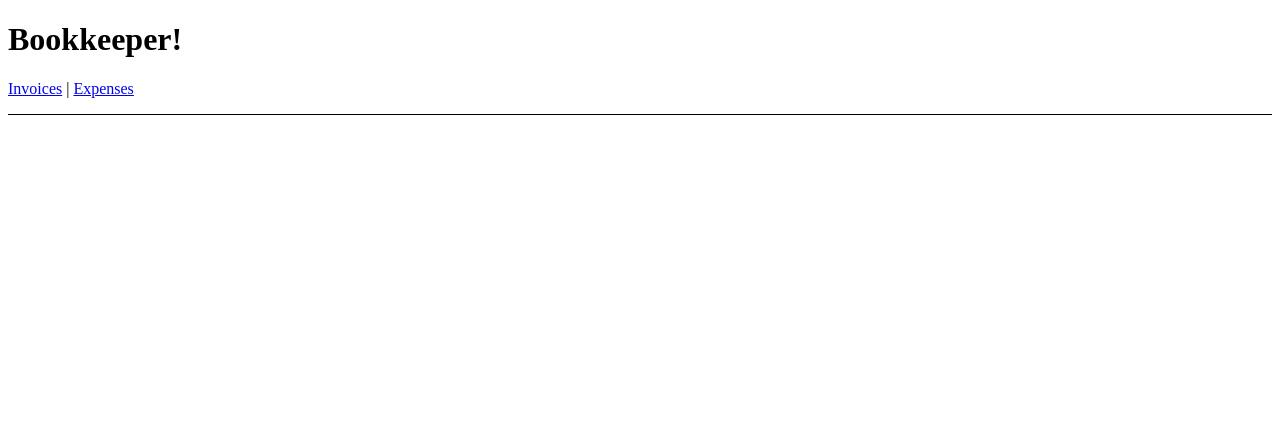
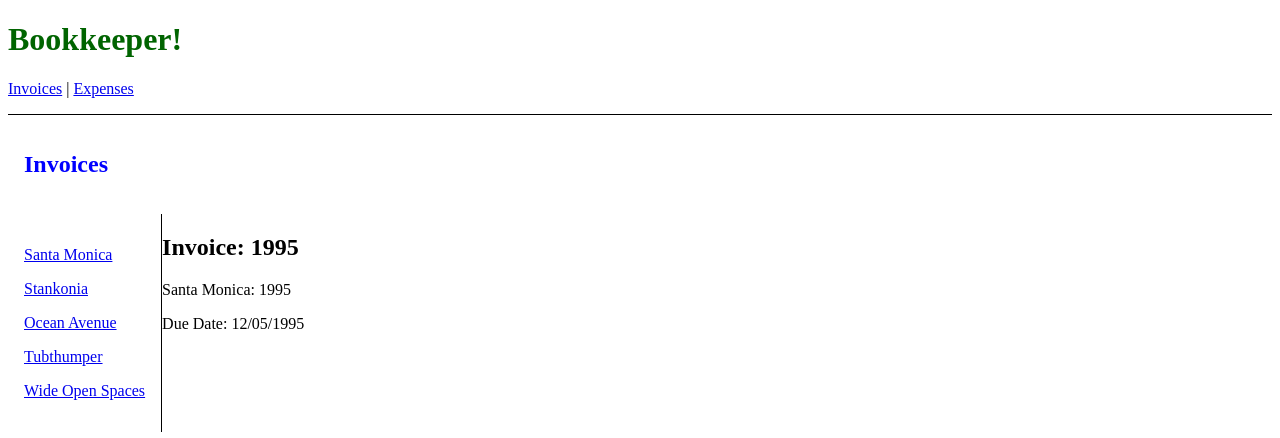
Before and after one commit to leberSmeaton/react-bookkeeper, a React (Create React App) app: page /invoices/1995 in a window 1280 px wide. Shown: the top 438 px of the page. Built offline with nearby package versions, Linux system fonts and the light colour scheme.

Commit message:
Set up in app data, and reading url params

```diff
--- a/src/App.js
+++ b/src/App.js
@@ -1,10 +1,20 @@
 import React from 'react';
-import { Link } from "react-router-dom";
+import { Outlet, Link } from "react-router-dom";
 
 function App() {
   return (
     <div className="App">
-      <h1>Bookkeeper!</h1>
+      <h1>
+        <Link
+          to="/"
+          style={{
+            textDecoration: "none",
+            color: "darkgreen"
+          }}
+        >
+          Bookkeeper!
+        </Link>
+      </h1>
       <nav
         style={{
           borderBottom: "solid 1px",
@@ -14,6 +24,7 @@ function App() {
         <Link to="/invoices">Invoices</Link> | {" "}
         <Link to="/expenses">Expenses</Link>
       </nav>
+      <Outlet />
     </div>
   );
 }
--- /dev/null
+++ b/src/data.js
@@ -0,0 +1,42 @@
+let invoices = [
+  {
+    name: "Santa Monica",
+    number: 1995,
+    amount: "$10,800",
+    due: "12/05/1995"
+  },
+  {
+    name: "Stankonia",
+    number: 2000,
+    amount: "$8,000",
+    due: "10/31/2000"
+  },
+  {
+    name: "Ocean Avenue",
+    number: 2003,
+    amount: "$9,500",
+    due: "07/22/2003"
+  },
+  {
+    name: "Tubthumper",
+    number: 1997,
+    amount: "$14,000",
+    due: "09/01/1997"
+  },
+  {
+    name: "Wide Open Spaces",
+    number: 1998,
+    amount: "$4,600",
+    due: "01/27/2998"
+  }
+];
+
+export function getInvoices(){
+  return invoices;
+}
+
+export function getInvoice(number){
+  return invoices.find(
+    invoice => invoice.number === number
+  );
+}
--- /dev/null
+++ b/src/data.json
@@ -0,0 +1,32 @@
+[
+  {
+    "name": "Santa Clara",
+    "number": 1990,
+    "amount": "$10,100",
+    "due": "10/04/1991"
+  },
+  {
+    "name": "Monica Adams",
+    "number": 1989,
+    "amount": "$4,000",
+    "due": "9/30/1990"
+  },
+  {
+    "name": "Peace Falls",
+    "number": 1991,
+    "amount": "$1,500",
+    "due": "01/29/1992"
+  },
+  {
+    "name": "Monica Adams",
+    "number": 1992,
+    "amount": "$2,000",
+    "due": "01/02/1993"
+  },
+  {
+    "name": "Clean Skies",
+    "number": 1988,
+    "amount": "$11,900",
+    "due": "01/12/1989"
+  }
+]
--- a/src/index.js
+++ b/src/index.js
@@ -1,11 +1,42 @@
 import React from 'react';
 import ReactDOM from 'react-dom';
-import { BrowserRouter } from 'react-router-dom';
+import {
+  BrowserRouter,
+  Routes,
+  Route
+} from 'react-router-dom';
 import App from './App';
+import Expenses from "./routes/expenses";
+import Invoices from "./routes/invoices";
+import Invoice from "./routes/invoice";
+
 
 ReactDOM.render(
   <BrowserRouter>
-    <App />
+    <Routes>
+      <Route path="/" element={<App />}>
+        <Route path="expenses" element={<Expenses />} />
+        <Route path="invoices" element={<Invoices />}>
+          <Route
+            index
+            element={
+              <main style={{ padding: "1rem" }}>
+                <p>Select an Invoice</p>
+              </main>
+            }
+          />
+          <Route path=":invoiceId" element={<Invoice />} />
+        </Route>
+        <Route
+          path="*"
+          element={
+            <main style={{ padding: "1rem", border: "1px solid" }}>
+              <p>There's nothing here!</p>
+            </main>
+          }
+        />
+      </Route>
+    </Routes>
   </BrowserRouter>,
   document.getElementById('root')
 );
--- /dev/null
+++ b/src/routes/expenses.jsx
@@ -0,0 +1,12 @@
+function Expenses() {
+  return (
+    <main style={{
+      padding: "1rem 0",
+      color: "red"
+    }}>
+      <h2>Expenses</h2>
+    </main>
+  )
+}
+
+export default Expenses;
--- /dev/null
+++ b/src/routes/invoice.js
@@ -0,0 +1,15 @@
+import { useParams } from 'react-router-dom';
+import { getInvoice } from '../data';
+
+export default function Invoice(){
+  let params = useParams();
+  let invoice = getInvoice(parseInt(params.invoiceId, 10));
+
+  return(
+    <main>
+      <h2>Invoice: {params.invoiceId}</h2>
+      <p>{invoice.name}: {invoice.number}</p>
+      <p>Due Date: {invoice.due}</p>
+    </main>
+  )
+}
--- /dev/null
+++ b/src/routes/invoices.jsx
@@ -0,0 +1,36 @@
+import { Link, Outlet } from "react-router-dom";
+import { getInvoices } from "../data";
+
+export default function Invoices(){
+  let invoices = getInvoices();
+
+  return(
+    <div>
+      <main style={{
+        padding: "1rem",
+        color: "blue"
+      }}>
+        <h2>Invoices</h2>
+      </main>
+      <div style={{display: "flex"}}>
+        <nav
+          style={{
+            borderRight: "solid 1px",
+            padding: "1rem"
+          }}
+        >
+          {invoices.map(invoice => (
+            <Link
+              style={{display : "block", margin: "1rem 0"}}
+              to={`/invoices/${invoice.number}`}
+              key={invoice.number}
+            >
+              {invoice.name}
+            </Link>
+          ))}
+        </nav>
+        <Outlet />
+      </div>
+    </div>
+  );
+}
```
